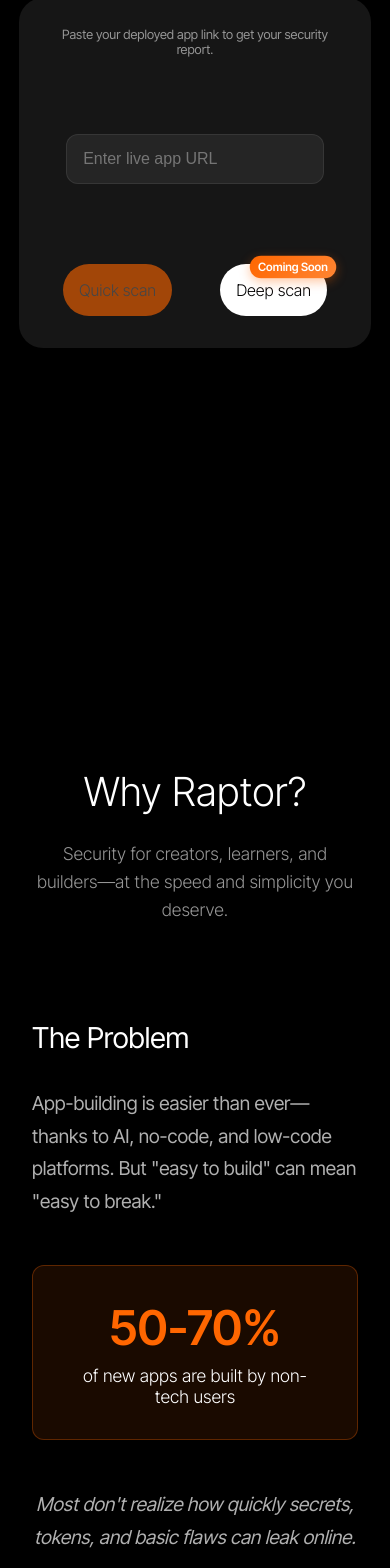
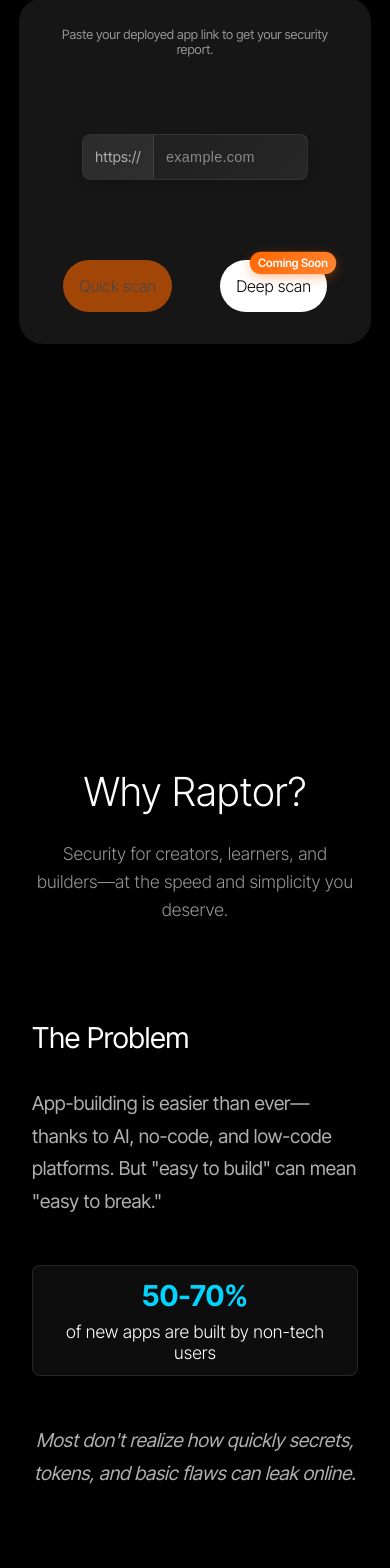
Before and after one commit to Json604/Raptor_frontend, a React (Vite) app: page / in a window 390 px wide. Shown: the part 792-2360 px from the top of the page. Built offline with nearby package versions, Linux system fonts and the light colour scheme.

Commit message:
removed AI, made it MVP style and workin

```diff
--- a/src/pages/home/Home.css
+++ b/src/pages/home/Home.css
@@ -651,3 +651,130 @@
         text-align: center;
     }
 }
+
+/* URL Input Wrapper Styles */
+.url-input-wrapper {
+    display: flex;
+    align-items: center;
+    width: 100%;
+    height: 52px;
+    background: linear-gradient(135deg, rgba(30, 30, 30, 0.95) 0%, rgba(40, 40, 40, 0.95) 100%);
+    border-radius: 12px;
+    border: 1px solid rgba(255, 255, 255, 0.08);
+    overflow: hidden;
+    transition: all 0.3s cubic-bezier(0.4, 0, 0.2, 1);
+    box-shadow: 0 4px 6px rgba(0, 0, 0, 0.1), 0 1px 3px rgba(0, 0, 0, 0.08);
+    backdrop-filter: blur(10px);
+}
+
+.url-input-wrapper:hover {
+    border-color: rgba(255, 107, 53, 0.3);
+    box-shadow: 0 6px 12px rgba(0, 0, 0, 0.15), 0 2px 6px rgba(0, 0, 0, 0.1);
+    transform: translateY(-1px);
+}
+
+.url-input-wrapper:focus-within {
+    border-color: #ff6b35;
+    box-shadow: 0 0 0 3px rgba(255, 107, 53, 0.15), 0 8px 16px rgba(255, 107, 53, 0.1);
+    transform: translateY(-1px);
+}
+
+.url-prefix {
+    display: flex;
+    align-items: center;
+    padding: 0 1.25rem;
+    height: 100%;
+    color: #b0b0b0;
+    font-size: 1rem;
+    font-weight: 400;
+    background: rgba(60, 60, 60, 0.5);
+    border-right: 1px solid rgba(255, 255, 255, 0.1);
+    white-space: nowrap;
+    user-select: none;
+    pointer-events: none;
+    position: relative;
+    letter-spacing: 0.3px;
+}
+
+.url-input-wrapper input {
+    flex: 1;
+    height: 100%;
+    padding: 0 1.25rem;
+    border: none;
+    background: transparent;
+    color: #fff;
+    font-size: 1rem;
+    font-weight: 400;
+    outline: none;
+    border-radius: 0;
+    transition: all 0.2s ease;
+}
+
+.url-input-wrapper input::placeholder {
+    color: #888;
+    font-weight: 300;
+    letter-spacing: 0.3px;
+}
+
+.url-input-wrapper input:focus::placeholder {
+    color: #aaa;
+}
+
+/* Error state for URL input wrapper */
+.url-input-wrapper.error {
+    border-color: #ff6b6b;
+    box-shadow: 0 4px 6px rgba(255, 107, 107, 0.1), 0 1px 3px rgba(255, 107, 107, 0.08);
+}
+
+.url-input-wrapper.error:hover {
+    border-color: #ff5252;
+    box-shadow: 0 6px 12px rgba(255, 107, 107, 0.15), 0 2px 6px rgba(255, 107, 107, 0.1);
+}
+
+.url-input-wrapper.error:focus-within {
+    border-color: #ff4444;
+    box-shadow: 0 0 0 3px rgba(255, 68, 68, 0.15), 0 8px 16px rgba(255, 68, 68, 0.1);
+}
+
+.url-input-wrapper.error .url-prefix {
+    color: #b0b0b0;
+    background: rgba(60, 60, 60, 0.5);
+    border-right-color: rgba(255, 255, 255, 0.1);
+}
+
+/* Mobile responsiveness for URL input */
+@media (max-width: 768px) {
+    .url-input-wrapper {
+        height: 48px;
+        border-radius: 10px;
+    }
+
+    .url-prefix {
+        padding: 0 1rem;
+        font-size: 0.95rem;
+        letter-spacing: 0.3px;
+    }
+
+    .url-input-wrapper input {
+        padding: 0 1rem;
+        font-size: 0.95rem;
+    }
+}
+
+@media (max-width: 480px) {
+    .url-input-wrapper {
+        height: 44px;
+        border-radius: 8px;
+    }
+
+    .url-prefix {
+        padding: 0 0.75rem;
+        font-size: 0.9rem;
+        letter-spacing: 0.2px;
+    }
+
+    .url-input-wrapper input {
+        padding: 0 0.75rem;
+        font-size: 0.9rem;
+    }
+}
--- a/src/pages/home/Home.tsx
+++ b/src/pages/home/Home.tsx
@@ -10,28 +10,14 @@
   const [webUrl, setURL] = useState("")
   const [urlError, setUrlError] = useState("")
 
-  const validateUrl = (url: string) => {
-    try {
-      new URL(url)
-      return true
-    } catch {
-      return false
-    }
-  }
-
   const handleWebUrlChange = (e: React.ChangeEvent<HTMLInputElement>) => {
     const value = e.target.value
     setURL(value)
-
-    if (value && !validateUrl(value)) {
-      setUrlError("Please enter a valid URL (e.g., https://example.com)")
-    } else {
-      setUrlError("")
-    }
+    setUrlError("") // Clear any existing errors
   }
 
   const canScan = () => {
-    return webUrl && validateUrl(webUrl) && !urlError
+    return webUrl && webUrl.trim().length > 0
   }
 
   return (
@@ -65,12 +51,14 @@
         <div className='gitANDsite'>
           {/* <input value={githubUrl} onChange={(e) => (setGithub(e.target.value))} placeholder='Enter github repo link' /> */}
           {/* <svg xmlns="http://www.w3.org/2000/svg" width="34" height="34" viewBox="0 0 24 24" fill="none" stroke="#959595" stroke-width="2" stroke-linecap="round" stroke-linejoin="round" className="lucide lucide-plus-icon lucide-plus"><path d="M5 12h14"/><path d="M12 5v14"/></svg> */}
-          <input
-            value={webUrl}
-            onChange={handleWebUrlChange}
-            placeholder='Enter live app URL'
-            style={{ borderColor: urlError ? '#ff4444' : '' }}
-          />
+          <div className={`url-input-wrapper ${urlError ? 'error' : ''}`}>
+            <span className="url-prefix">https://</span>
+            <input
+              value={webUrl}
+              onChange={handleWebUrlChange}
+              placeholder='example.com'
+            />
+          </div>
         </div>
         {urlError && (
           <div style={{ color: '#ff4444', fontSize: '0.9rem', marginTop: '0.5rem', textAlign: 'center' }}>
--- a/src/pages/results/Results.css
+++ b/src/pages/results/Results.css
@@ -1155,3 +1155,131 @@
         font-size: 0.9rem;
     }
 }
+
+/* Summary Section Styles */
+.summary-section {
+    margin-top: 2rem;
+    background: rgba(255, 255, 255, 0.02);
+    border-radius: 12px;
+    padding: 2rem;
+    border: 1px solid rgba(255, 255, 255, 0.1);
+}
+
+.summary-content {
+    margin-top: 1.5rem;
+}
+
+.summary-message {
+    text-align: center;
+    margin-bottom: 2rem;
+}
+
+.summary-message p {
+    font-size: 1.1rem;
+    color: #e0e0e0;
+    line-height: 1.6;
+    max-width: 800px;
+    margin: 0 auto;
+}
+
+.summary-stats {
+    display: grid;
+    grid-template-columns: repeat(auto-fit, minmax(200px, 1fr));
+    gap: 1.5rem;
+    margin-top: 2rem;
+}
+
+.stat-item {
+    background: rgba(255, 255, 255, 0.05);
+    border-radius: 8px;
+    padding: 1.5rem;
+    text-align: center;
+    border: 1px solid rgba(255, 255, 255, 0.1);
+    transition: all 0.3s ease;
+}
+
+.stat-item:hover {
+    background: rgba(255, 255, 255, 0.08);
+    transform: translateY(-2px);
+}
+
+.stat-number {
+    display: block;
+    font-size: 2.5rem;
+    font-weight: 700;
+    color: #00d4ff;
+    margin-bottom: 0.5rem;
+}
+
+.stat-label {
+    display: block;
+    font-size: 0.9rem;
+    color: #b0b0b0;
+    text-transform: uppercase;
+    letter-spacing: 0.5px;
+    font-weight: 500;
+}
+
+/* Skeleton styles for summary section */
+.summary-message.skeleton .skeleton-paragraph {
+    height: 1.5rem;
+    width: 80%;
+    margin: 0 auto;
+}
+
+.stat-item.skeleton .skeleton-stat-number {
+    height: 2.5rem;
+    width: 60px;
+    margin: 0 auto 0.5rem;
+    border-radius: 4px;
+}
+
+.stat-item.skeleton .skeleton-stat-label {
+    height: 1rem;
+    width: 100px;
+    margin: 0 auto;
+    border-radius: 4px;
+}
+
+/* Mobile responsiveness for summary section */
+@media (max-width: 768px) {
+    .summary-section {
+        padding: 1.5rem;
+        margin-top: 1.5rem;
+    }
+
+    .summary-message p {
+        font-size: 1rem;
+    }
+
+    .summary-stats {
+        grid-template-columns: repeat(2, 1fr);
+        gap: 1rem;
+    }
+
+    .stat-item {
+        padding: 1rem;
+    }
+
+    .stat-number {
+        font-size: 2rem;
+    }
+
+    .stat-label {
+        font-size: 0.8rem;
+    }
+}
+
+@media (max-width: 480px) {
+    .summary-stats {
+        grid-template-columns: 1fr;
+    }
+
+    .stat-item {
+        padding: 0.75rem;
+    }
+
+    .stat-number {
+        font-size: 1.8rem;
+    }
+}
--- a/src/pages/results/Results.tsx
+++ b/src/pages/results/Results.tsx
@@ -6,7 +6,6 @@
 
 export default function Results() {
     const [data, setData] = useState<any>(null);
-    const [activeTab, setActiveTab] = useState<'vibe' | 'indepth'>('vibe');
     const [error, setError] = useState<string | null>(null);
     const [isLoading, setIsLoading] = useState(true);
     const location = useLocation()
@@ -303,10 +302,10 @@
                 }
                 else if (!githubUrl && webUrl) {
                     endpoint = `${BASE_URL}/quick/web`;
-                    body = {url: webUrl};
+                    body = {url: `https://${webUrl}`};
                 } else if (githubUrl && webUrl) {
                     endpoint = `${BASE_URL}/quick/full`;
-                    body = { githubUrl, webUrl};
+                    body = { githubUrl, webUrl: `https://${webUrl}`};
                 } else {
                     setError("No input provided. Please go back and enter a valid URL.");
                     return;
@@ -382,9 +381,9 @@
     };
 
     const exportResults = () => {
-        if (!data?.data?.report?.raw) return;
+        if (!data?.data?.raw) return;
 
-        const blob = new Blob([JSON.stringify(data.data.report.raw, null, 2)], {
+        const blob = new Blob([JSON.stringify(data.data.raw, null, 2)], {
             type: 'application/json'
         });
         const url = URL.createObjectURL(blob);
@@ -518,39 +517,20 @@
                         </div>
                     </div>
 
-                    {/* Skeleton AI Report */}
-                    <div className="ai-report-section">
+                    {/* Skeleton Summary Section */}
+                    <div className="summary-section">
                         <div className="section-header">
                             <div className="skeleton-text skeleton-section-title"></div>
-                            <div className="tab-buttons">
-                                <div className="skeleton-tab-btn"></div>
-                                <div className="skeleton-tab-btn"></div>
-                            </div>
                         </div>
-
-                        <div className="ai-content">
-                            <div className="vibe-summary skeleton">
-                                <div className="skeleton-text skeleton-subtitle"></div>
-                                <div className="skeleton-text skeleton-paragraph"></div>
+                        <div className="summary-content">
+                            <div className="summary-message skeleton">
                                 <div className="skeleton-text skeleton-paragraph"></div>
                             </div>
-
-                            <div className="step-by-step-fixes">
-                                <div className="skeleton-text skeleton-subtitle"></div>
-                                {[1, 2, 3].map((i) => (
-                                    <div key={i} className="fix-item skeleton">
-                                        <div className="fix-header">
-                                            <div className="skeleton-text skeleton-fix-title"></div>
-                                            <div className="skeleton-badge"></div>
-                                        </div>
-                                        <div className="fix-steps">
-                                            {[1, 2].map((step) => (
-                                                <div key={step} className="step-item">
-                                                    <div className="skeleton-step-number"></div>
-                                                    <div className="skeleton-text skeleton-step-text"></div>
-                                                </div>
-                                            ))}
-                                        </div>
+                            <div className="summary-stats">
+                                {[1, 2, 3, 4].map((i) => (
+                                    <div key={i} className="stat-item skeleton">
+                                        <div className="skeleton-stat-number"></div>
+                                        <div className="skeleton-stat-label"></div>
                                     </div>
                                 ))}
                             </div>
@@ -561,8 +541,7 @@
         );
     }
 
-    const report = data.data.report;
-    const aiReport = data.data.aiReport;
+    const report = data.data;
 
     return (
         <>
@@ -713,74 +692,33 @@
                     </div>
                 </div>
 
-                {/* AI Report Section */}
-                <div className="ai-report-section">
+                {/* Summary Section */}
+                <div className="summary-section">
                     <div className="section-header">
-                        <h2>AI Analysis & Recommendations</h2>
-                        <div className="tab-buttons">
-                            <button
-                                className={`tab-btn ${activeTab === 'vibe' ? 'active' : ''}`}
-                                onClick={() => setActiveTab('vibe')}
-                            >
-                                Friendly Summary
-                            </button>
-                            <button
-                                className={`tab-btn ${activeTab === 'indepth' ? 'active' : ''}`}
-                                onClick={() => setActiveTab('indepth')}
-                            >
-                                Technical Details
-                            </button>
+                        <h2>Security Summary</h2>
+                    </div>
+                    <div className="summary-content">
+                        <div className="summary-message">
+                            <p>{report.message}</p>
                         </div>
-                    </div>
-
-                    <div className="ai-content">
-                        {activeTab === 'vibe' ? (
-                            <div className="vibe-content">
-                                <div className="vibe-summary">
-                                    <h3>What This Means</h3>
-                                    <p>{aiReport.vibe.summary}</p>
-                                </div>
-
-                                <div className="step-by-step-fixes">
-                                    <h3>Step-by-Step Fixes</h3>
-                                    {aiReport.vibe.fixes.map((fix: any, index: number) => (
-                                        <div key={index} className="fix-item">
-                                            <div className="fix-header">
-                                                <h4>{fix.issue}</h4>
-                                                <span className={`necessity-badge ${fix.necessary.toLowerCase().includes('yes') ? 'critical' : fix.necessary.toLowerCase().includes('good') ? 'important' : 'optional'}`}>
-                                                    {fix.necessary}
-                                                </span>
-                                            </div>
-                                            <div className="fix-steps">
-                                                {fix.stepByStep.map((step: string, stepIndex: number) => (
-                                                    <div key={stepIndex} className="step-item">
-                                                        <span className="step-number">{stepIndex + 1}</span>
-                                                        <p>{step}</p>
-                                                    </div>
-                                                ))}
-                                            </div>
-                                        </div>
-                                    ))}
-                                </div>
+                        <div className="summary-stats">
+                            <div className="stat-item">
+                                <span className="stat-number">{report.summary.critical}</span>
+                                <span className="stat-label">Critical Issues</span>
                             </div>
-                        ) : (
-                            <div className="indepth-content">
-                                <div className="indepth-summary">
-                                    <h3>Technical Analysis</h3>
-                                    <p>{aiReport.inDepth.summary}</p>
-                                </div>
-
-                                <div className="technical-fixes">
-                                    <h3>Technical Recommendations</h3>
-                                    {aiReport.inDepth.fixes.map((fix: any, index: number) => (
-                                        <div key={index} className="technical-fix-item">
-                                            <h4>{fix.issue}</h4>
-                                            <p>{fix.recommendation}</p>
-                                        </div>
-                                    ))}
-                                </div>
+                            <div className="stat-item">
+                                <span className="stat-number">{report.summary.high}</span>
+                                <span className="stat-label">High Priority</span>
                             </div>
-                        )}
+                            <div className="stat-item">
+                                <span className="stat-number">{report.summary.medium}</span>
+                                <span className="stat-label">Medium Priority</span>
+                            </div>
+                            <div className="stat-item">
+                                <span className="stat-number">{report.summary.low}</span>
+                                <span className="stat-label">Low Priority</span>
+                            </div>
+                        </div>
                     </div>
                 </div>
             </div>
```
